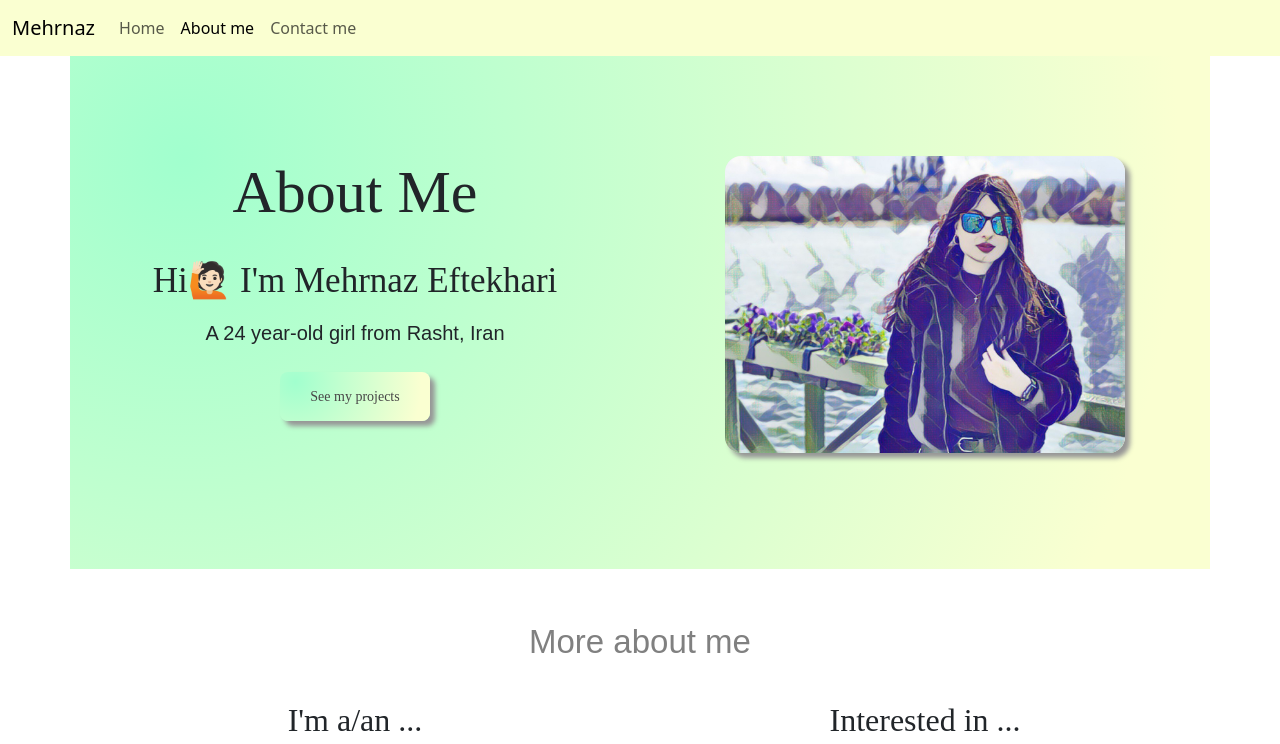
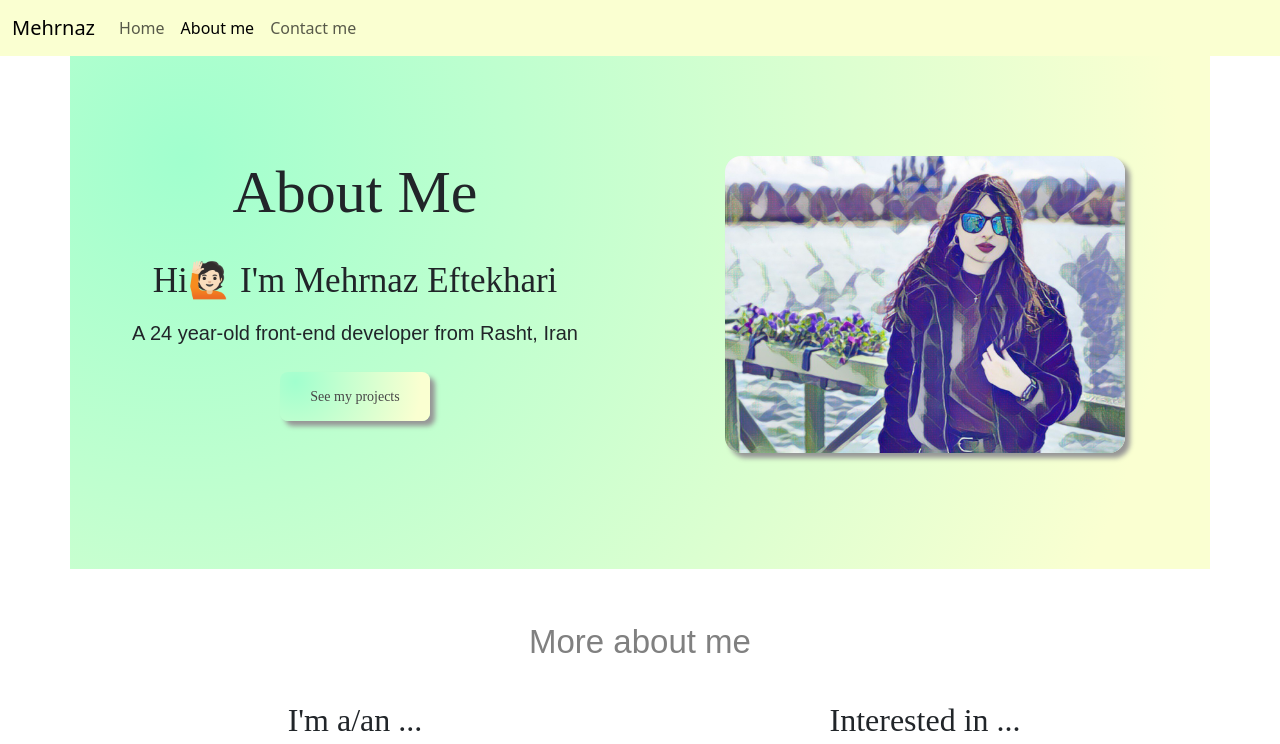
Before and after one commit to mehrnaz98/portfolio, a plain HTML site: page about.html in a window 1280 px wide. Shown: the top 744 px of the page. Drawn offline with nearby package versions, Linux system fonts and the light colour scheme.

Commit message:
changed about me

```diff
--- a/about.html
+++ b/about.html
@@ -58,7 +58,7 @@
           <br />
           <h2 class="aboutName mb-3">Hi🙋🏻 I'm Mehrnaz Eftekhari</h2>
           <p class="aboutDescription mb-4">
-            A 24 year-old girl from Rasht, Iran
+            A 24 year-old front-end developer from Rasht, Iran
           </p>
           <a
             href="#"
```
